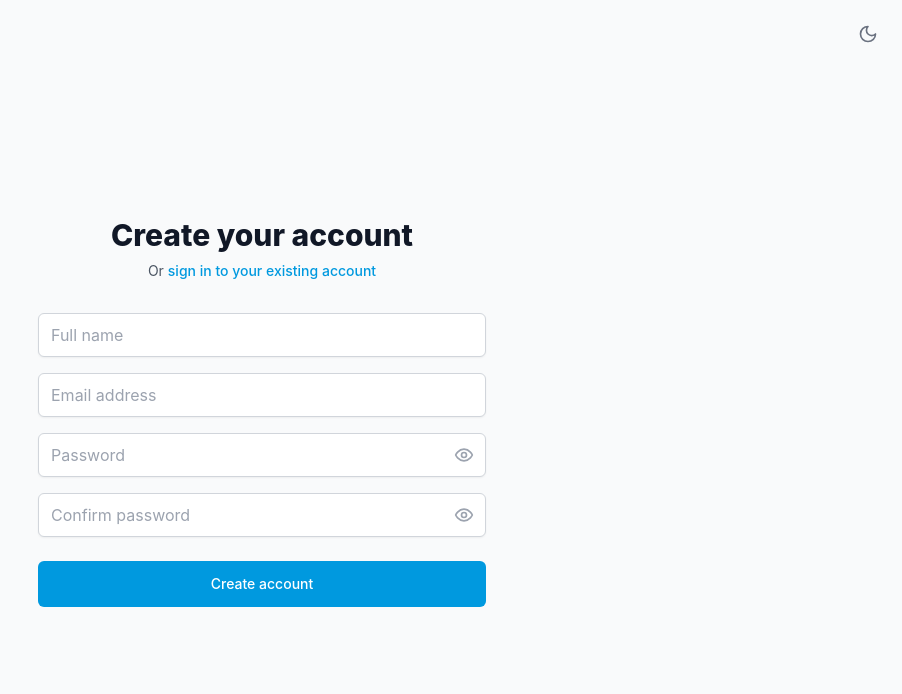
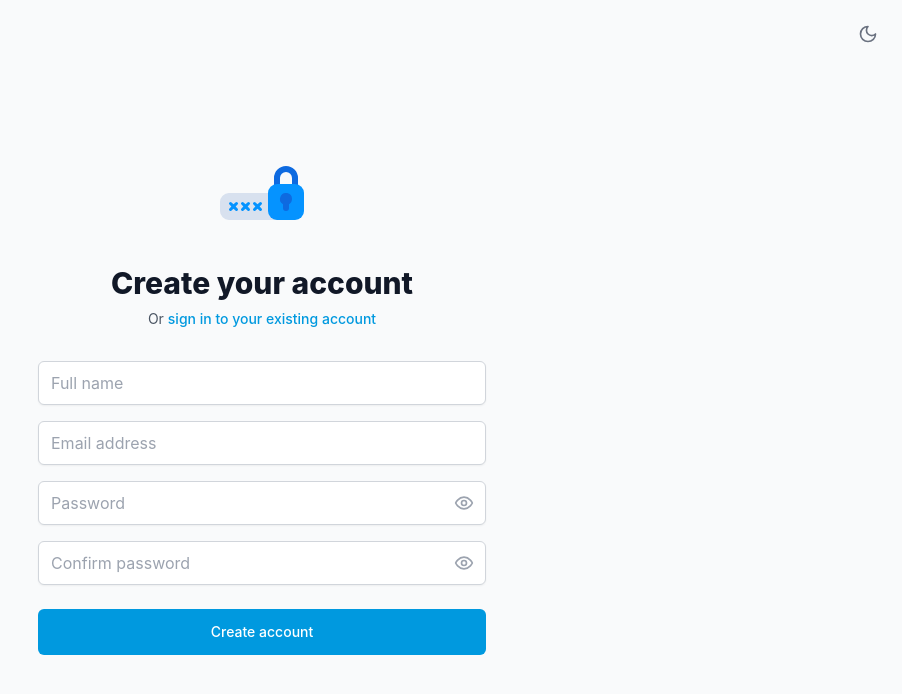
Before and after one commit to jmeza44/team-vault, a React (Vite) app in the folder frontend/: page /register in a window 1280 px wide. Shown: the top 694 px of the page, without its empty margins (378-1280 px from the left). Built offline with nearby package versions, Linux system fonts and the light colour scheme; no server answers.

Commit message:
feat: add Logo component and integrate it into Login and Register pages; include internet-lock SVG asset

```diff
--- /dev/null
+++ b/frontend/src/components/common/Logo.tsx
@@ -0,0 +1,57 @@
+import React from 'react';
+import logoSvg from '@/assets/logo/internet-lock.svg';
+
+interface LogoProps {
+  /** Size of the logo in pixels */
+  size?: number;
+  /** Custom CSS classes */
+  className?: string;
+  /** Whether to show the text alongside the logo */
+  showText?: boolean;
+  /** Custom text to display (defaults to "Team Vault") */
+  text?: string;
+  /** Text size variant */
+  textSize?: 'sm' | 'base' | 'lg' | 'xl' | '2xl' | '3xl';
+  /** Layout direction */
+  layout?: 'horizontal' | 'vertical';
+}
+
+export const Logo: React.FC<LogoProps> = ({
+  size = 32,
+  className = '',
+  showText = true,
+  text = 'Team Vault',
+  textSize = 'xl',
+  layout = 'horizontal',
+}) => {
+  const textSizeClasses = {
+    sm: 'text-sm',
+    base: 'text-base',
+    lg: 'text-lg',
+    xl: 'text-xl',
+    '2xl': 'text-2xl',
+    '3xl': 'text-3xl',
+  };
+
+  const containerClasses = layout === 'horizontal'
+    ? 'flex items-center gap-3'
+    : 'flex flex-col items-center gap-2';
+
+  return (
+    <div className={`${containerClasses} ${className}`}>
+      <img
+        src={logoSvg}
+        alt="Team Vault Logo"
+        className="flex-shrink-0"
+        style={{ width: size, height: size }}
+      />
+      {showText && (
+        <span className={`font-bold text-gray-900 dark:text-gray-100 ${textSizeClasses[textSize]}`}>
+          {text}
+        </span>
+      )}
+    </div>
+  );
+};
+
+export default Logo;
--- a/frontend/src/components/layout/Sidebar.tsx
+++ b/frontend/src/components/layout/Sidebar.tsx
@@ -3,6 +3,7 @@ import { NavLink } from 'react-router-dom';
 import { useAuth } from '@/contexts/AuthContext';
 import { useMobile } from '@/contexts/MobileContext';
 import { BarChart3, Shield, Users, User } from 'lucide-react';
+import { Logo } from '@/components/common/Logo';
 
 const navigation = [
   { name: 'Dashboard', href: '/dashboard', icon: BarChart3 },
@@ -25,9 +26,7 @@ export const Sidebar: React.FC = () => {
   return (
     <div className="flex h-screen w-64 flex-col border-r border-gray-200 bg-white shadow-sm dark:border-gray-700 dark:bg-gray-800">
       <div className="p-6">
-        <h1 className="text-xl font-bold text-gray-900 dark:text-gray-100">
-          Team Vault
-        </h1>
+        <Logo size={64} textSize='2xl' />
       </div>
 
       <nav className="flex-1 space-y-2 px-4">
--- a/frontend/src/pages/auth/LoginPage.tsx
+++ b/frontend/src/pages/auth/LoginPage.tsx
@@ -6,6 +6,7 @@ import { ThemeSwitch } from '@/components/common/ThemeSwitch';
 import { useAlertActions } from '@/hooks/useAlerts';
 import { usePatternContext } from '@/contexts/PatternContext';
 import { BackgroundPattern } from '@/components/common/BackgroundPattern';
+import { Logo } from '@/components/common/Logo';
 
 export const LoginPage: React.FC = () => {
   const [email, setEmail] = useState('');
@@ -53,6 +54,9 @@ export const LoginPage: React.FC = () => {
 
       <div className="relative z-10 w-full max-w-md space-y-8">
         <div>
+          <div className="flex justify-center mb-6">
+            <Logo size={96} showText={false} />
+          </div>
           <h2 className="mt-6 text-center text-3xl font-extrabold text-gray-900 dark:text-gray-100">
             Sign in to Team Vault
           </h2>
--- a/frontend/src/pages/auth/RegisterPage.tsx
+++ b/frontend/src/pages/auth/RegisterPage.tsx
@@ -6,6 +6,7 @@ import { ThemeSwitch } from '@/components/common/ThemeSwitch';
 import { useAlertActions } from '@/hooks/useAlerts';
 import { usePatternContext } from '@/contexts/PatternContext';
 import { BackgroundPattern } from '@/components/common/BackgroundPattern';
+import { Logo } from '@/components/common/Logo';
 
 export const RegisterPage: React.FC = () => {
   const [formData, setFormData] = useState({
@@ -165,6 +166,9 @@ export const RegisterPage: React.FC = () => {
 
       <div className="relative z-10 w-full max-w-md space-y-8">
         <div>
+          <div className="flex justify-center mb-6">
+            <Logo size={96} showText={false} />
+          </div>
           <h2 className="mt-6 text-center text-3xl font-extrabold text-gray-900 dark:text-gray-100">
             Create your account
           </h2>
--- a/frontend/src/vite-env.d.ts
+++ b/frontend/src/vite-env.d.ts
@@ -1,4 +1,9 @@
 /// <reference types="vite/client" />
+
+declare module '*.svg' {
+  const content: string;
+  export default content;
+}
 
 interface ImportMetaEnv {
   readonly VITE_API_BASE_URL: string;
```
Also changed, not shown: frontend/src/assets/logo/internet-lock.svg (added).
